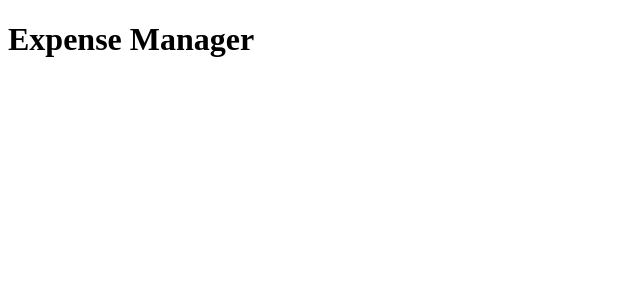
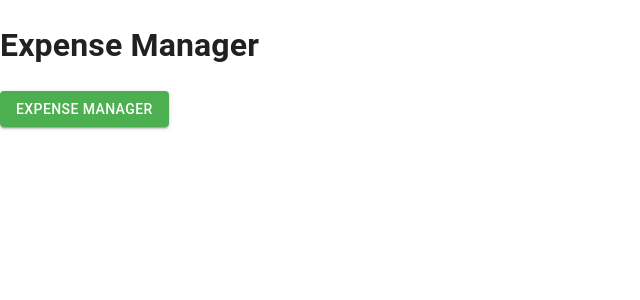
Before and after one commit to KlonicaRadoslaw/expenses-manager-ui, a React (Vite) app: page / in a window 1280 px wide. Shown: the top 300 px of the page, without its empty margins (0-640 px from the left). Built offline with nearby package versions, Linux system fonts and the light colour scheme.

Commit message:
feat: maui installation and setup
Step6 - maui installation, wire up and setup

```diff
--- a/package.json
+++ b/package.json
@@ -10,6 +10,9 @@
     "preview": "vite preview"
   },
   "dependencies": {
+    "@emotion/react": "^11.14.0",
+    "@emotion/styled": "^11.14.1",
+    "@mui/material": "^9.5.0",
     "react": "^19.3.1",
     "react-dom": "^19.3.1"
   },
--- a/src/App.tsx
+++ b/src/App.tsx
@@ -1,5 +1,12 @@
+import { Button } from "@mui/material";
+
 function App() {
-    return <h1>Expense Manager</h1>
+  return (
+    <>
+      <h1>Expense Manager</h1>
+      <Button variant="contained">Expense Manager</Button>
+    </>
+  );
 }
 
-export default App
+export default App;
--- /dev/null
+++ b/src/app/theme.ts
@@ -0,0 +1,12 @@
+import { createTheme } from "@mui/material/styles";
+
+export const theme = createTheme({
+  palette: {
+    primary: {
+      main: "#4caf50",
+      light: "#80e27e",
+      dark: "#087f23",
+      contrastText: "#ffffff",
+    },
+  },
+});
--- a/src/main.tsx
+++ b/src/main.tsx
@@ -1,9 +1,14 @@
 import { StrictMode } from 'react'
 import { createRoot } from 'react-dom/client'
+import { ThemeProvider, CssBaseline } from '@mui/material'
+import { theme } from '@/app/theme'
 import App from '@/App'
 
 createRoot(document.getElementById('root')!).render(
   <StrictMode>
-    <App />
+    <ThemeProvider theme={theme}>
+      <CssBaseline />
+      <App />
+    </ThemeProvider>
   </StrictMode>,
 )
```
Also changed, not shown: 2 other files (tests, documents, lock files or other folders).
